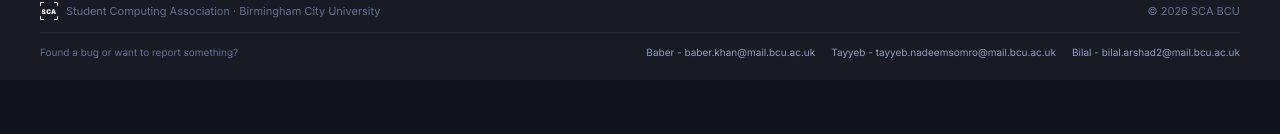
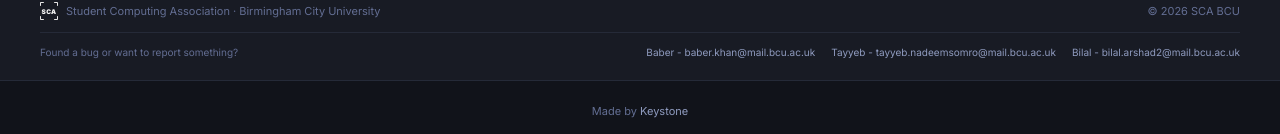
Before and after one commit to uffbilxl/sca, a Next.js app: page / in a window 1280 px wide. Shown: the part 2527-2661 px from the top of the page. Before the commit the page ends 2607 px from the top, so only its background shows below. Built offline with nearby package versions, Linux system fonts and the light colour scheme.

Commit message:
Add global footer with Keystone credit and link

```diff
--- a/src/app/layout.tsx
+++ b/src/app/layout.tsx
@@ -41,6 +41,17 @@ export default function RootLayout({ children }: { children: React.ReactNode })
         <AnimatedBackground />
         <Navbar />
         <main><PageTransition>{children}</PageTransition></main>
+        <footer className="py-4 text-center border-t border-[var(--b1)]">
+          <span className="text-[11px] text-[var(--t4)]">Made by </span>
+          <a
+            href="https://keystonedigitalstrategy.co.uk"
+            target="_blank"
+            rel="noopener noreferrer"
+            className="text-[11px] text-[var(--t3)] hover:text-accent transition-colors"
+          >
+            Keystone
+          </a>
+        </footer>
         <Toaster />
       </body>
     </html>
```
